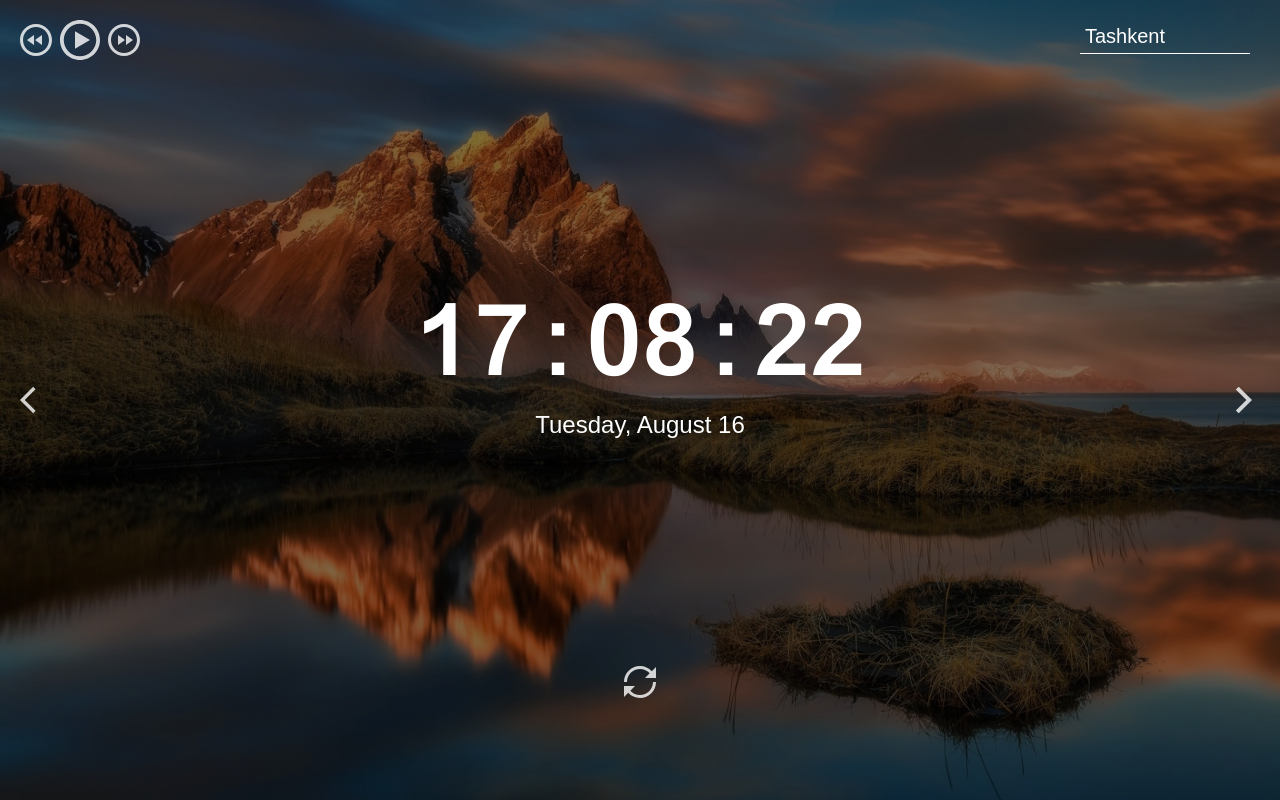
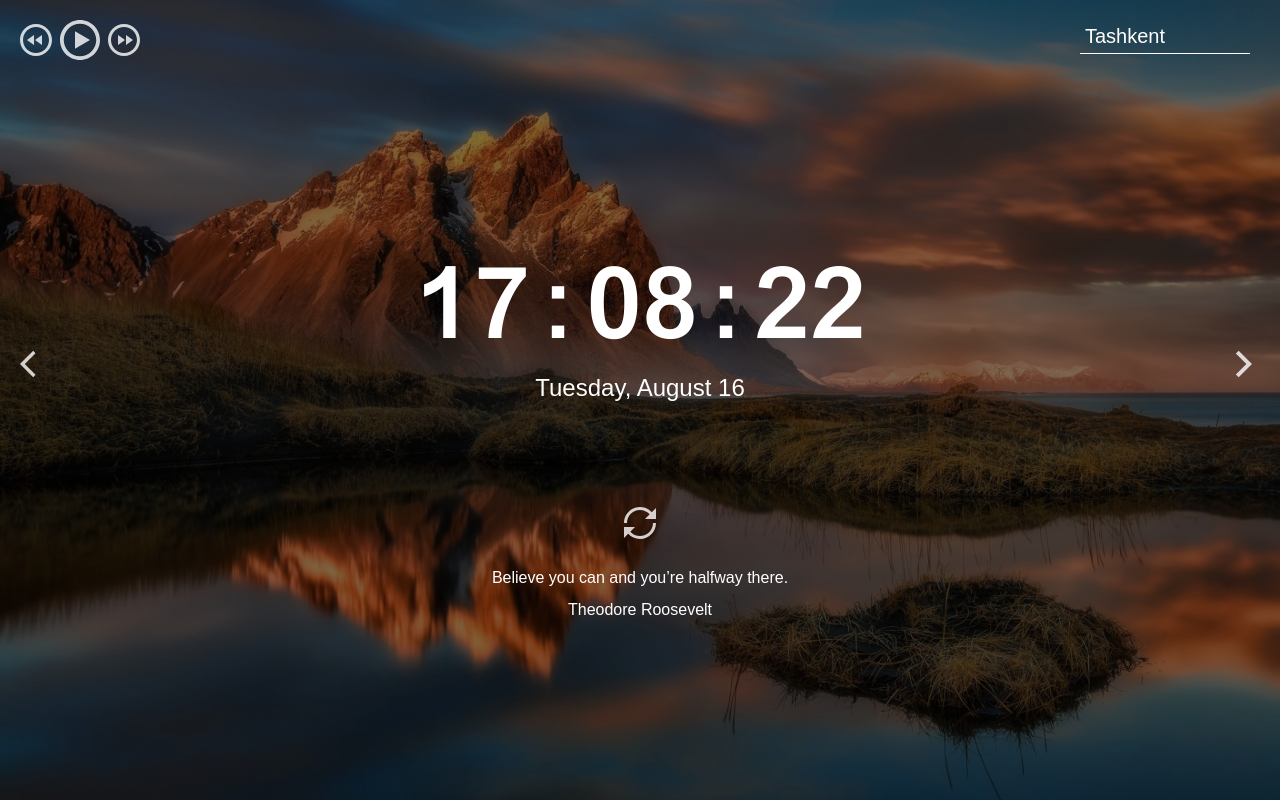
Before and after one commit to anvianvi/Momentum, a plain HTML site: page index.html in a window 1280 px wide. Drawn offline with Linux system fonts and the light colour scheme; no server answers.

Commit message:
feat: add quotes

```diff
--- a/css/style.css
+++ b/css/style.css
@@ -26,7 +26,7 @@ body {
   justify-content: space-between;
   align-items: flex-start;
   width: 100%;
-  height: 30vh;
+  /* height: 30vh; */
   min-height: 220px;
   padding: 20px;
 }
@@ -171,7 +171,7 @@ body {
   justify-content: center;
   align-items: center;
   width: 100%;
-  height: 40vh;
+  /* height: 40vh; */
   min-height: 260px;
   padding: 20px;
 }
@@ -246,9 +246,9 @@ body {
   justify-content: flex-end;
   align-items: center;
   width: 100%;
-  height: 30vh;
-  min-height: 160px;
-  padding: 20px;
+  /* height: 30vh; */
+  min-height: 16px;
+  /* padding: 20px; */
 }
 
 .change-quote {
--- a/index.html
+++ b/index.html
@@ -47,10 +47,10 @@
     </div>
   </main>
   <footer class="footer">
-    <button class="change-quote"></button>
+    <button class="change-quote" id="change-quote"></button>
     <div>
-      <div class="quote"></div>
-      <div class="author"></div>
+      <div class="quote" id="quote"></div>
+      <div class="author" id="author"></div>
     </div>
   </footer>
   <script src="js/script.js"></script>
--- a/js/script.js
+++ b/js/script.js
@@ -112,3 +112,25 @@ function setCity(event) {
 }
 document.addEventListener('DOMContentLoaded', getWeather);
 city.addEventListener('keypress', setCity);
+
+
+const quoteBox = document.getElementById('quote');
+const authorBox = document.getElementById('author');
+async function getQuotes() {
+  const quotes = 'quotes.json';
+  const res = await fetch(quotes);
+  const data = await res.json();
+  console.log(data);
+
+  const random = Math.floor(Math.random() * data.quotes.length);
+  console.log(data.quotes[random].quote);
+  console.log(data.quotes[random].author);
+
+  quoteBox.textContent = data.quotes[random].quote;
+  authorBox.textContent = data.quotes[random].author;
+
+}
+getQuotes();
+
+const quoteButton = document.getElementById('change-quote');
+quoteButton.addEventListener('click', getQuotes);
--- /dev/null
+++ b/quotes.json
@@ -0,0 +1,115 @@
+{
+	"quotes": [
+
+{
+       "quote":"Life isn’t about getting and having, it’s about giving and being.","author":"Kevin Kruse"},
+{
+       "quote":"Whatever the mind of man can conceive and believe, it can achieve.","author":"Napoleon Hill"},
+{
+       "quote":"Strive not to be a success, but rather to be of value.","author":"Albert Einstein"},
+{
+       "quote":"I attribute my success to this: I never gave or took any excuse.","author":"Florence Nightingale"},
+{
+       "quote":"You miss 100% of the shots you don’t take.","author":"Wayne Gretzky"},
+{
+       "quote":"Every strike brings me closer to the next home run.","author":"Babe Ruth"},
+{
+       "quote":"Definiteness of purpose is the starting point of all achievement.","author":"W. Clement Stone"},
+{
+       "quote":"We must balance conspicuous consumption with conscious capitalism.","author":"Kevin Kruse"},
+{
+       "quote":"Life is what happens to you while you’re busy making other plans.","author":"John Lennon"},
+{
+       "quote":"We become what we think about.","author":"Earl Nightingale"},
+{
+       "quote":"Life is 10% what happens to me and 90% of how I react to it.","author":"Charles Swindoll"},
+{
+       "quote":"The mind is everything. What you think you become.","author":"Buddha"},
+{
+       "quote":"The best time to plant a tree was 20 years ago. The second best time is now.","author":"Chinese Proverb"},
+{
+       "quote":"An unexamined life is not worth living.","author":"Socrates"},
+{
+       "quote":"Eighty percent of success is showing up.","author":"Woody Allen"},
+{
+       "quote":"Your time is limited, so don’t waste it living someone else’s life.","author":"Steve Jobs"},
+{
+       "quote":"Winning isn’t everything, but wanting to win is.","author":"Vince Lombardi"},
+{
+       "quote":"I am not a product of my circumstances. I am a product of my decisions.","author":"Stephen Covey"},
+{
+       "quote":"Either you run the day, or the day runs you.","author":"Jim Rohn"},
+{
+       "quote":"Whether you think you can or you think you can’t, you’re right.","author":"Henry Ford"},
+{
+       "quote":"The best revenge is massive success.","author":"Frank Sinatra"},
+{
+       "quote":"Life shrinks or expands in proportion to one’s courage.","author":"Anais Nin"},
+{
+       "quote":"Believe you can and you’re halfway there.","author":"Theodore Roosevelt"},
+{
+       "quote":"Everything you’ve ever wanted is on the other side of fear.","author":"George Addair"},
+{
+       "quote":"Teach thy tongue to say, “I do not know,” and thous shalt progress.","author":"Maimonides"},
+{
+       "quote":"Start where you are. Use what you have.  Do what you can.","author":"Arthur Ashe"},
+{
+       "quote":"Fall seven times and stand up eight.","author":"Japanese Proverb"},
+{
+       "quote":"Everything has beauty, but not everyone can see.","author":"Confucius"},
+{
+       "quote":"When I let go of what I am, I become what I might be.","author":"Lao Tzu"},
+{
+       "quote":"Happiness is not something readymade.  It comes from your own actions.","author":"Dalai Lama"},
+{
+       "quote":"If you want to lift yourself up, lift up someone else.","author":"Booker T. Washington"},
+{
+       "quote":"I didn’t fail the test. I just found 100 ways to do it wrong.","author":"Benjamin Franklin"},
+{
+       "quote":"A person who never made a mistake never tried anything new.","author":" Albert Einstein"},
+{
+       "quote":"There are no traffic jams along the extra mile.","author":"Roger Staubach"},
+{
+       "quote":"It is never too late to be what you might have been.","author":"George Eliot"},
+{
+       "quote":"You become what you believe.","author":"Oprah Winfrey"},
+{
+       "quote":"I would rather die of passion than of boredom.","author":"Vincent van Gogh"},
+{
+       "quote":"A truly rich man is one whose children run into his arms when his hands are empty.","author":"Unknown"},
+{
+       "quote":"Education costs money.  But then so does ignorance.","author":"Sir Claus Moser"},
+{
+       "quote":"Remember that not getting what you want is sometimes a wonderful stroke of luck.","author":"Dalai Lama"},
+{
+       "quote":"You can’t use up creativity.  The more you use, the more you have.","author":"Maya Angelou"},
+{
+       "quote":"Dream big and dare to fail.","author":"Norman Vaughan"},
+{
+       "quote":"Do what you can, where you are, with what you have.","author":"Teddy Roosevelt"},
+{
+       "quote":"If you do what you’ve always done, you’ll get what you’ve always gotten.","author":"Tony Robbins"},
+{
+       "quote":"Dreaming, after all, is a form of planning.","author":"Gloria Steinem"},
+{
+       "quote":"You may be disappointed if you fail, but you are doomed if you don’t try.","author":"Beverly Sills"},
+{
+       "quote":"Remember no one can make you feel inferior without your consent.","author":"Eleanor Roosevelt"},
+{
+       "quote":"Life is what we make it, always has been, always will be.","author":"Grandma Moses"},
+{
+       "quote":"The question isn’t who is going to let me; it’s who is going to stop me.","author":"Ayn Rand"},
+{
+       "quote":"It’s not the years in your life that count. It’s the life in your years.","author":"Abraham Lincoln"},
+{
+       "quote":"Change your thoughts and you change your world.","author":"Norman Vincent Peale"},
+{
+       "quote":"Either write something worth reading or do something worth writing.","author":"Benjamin Franklin"},
+{
+       "quote":"Nothing is impossible, the word itself says, “I’m possible!”","author":"–Audrey Hepburn"},
+{
+       "quote":"The only way to do great work is to love what you do.","author":"Steve Jobs"},
+{
+       "quote":"If you can dream it, you can achieve it.","author":"Zig Ziglar"}
+]
+}
```
